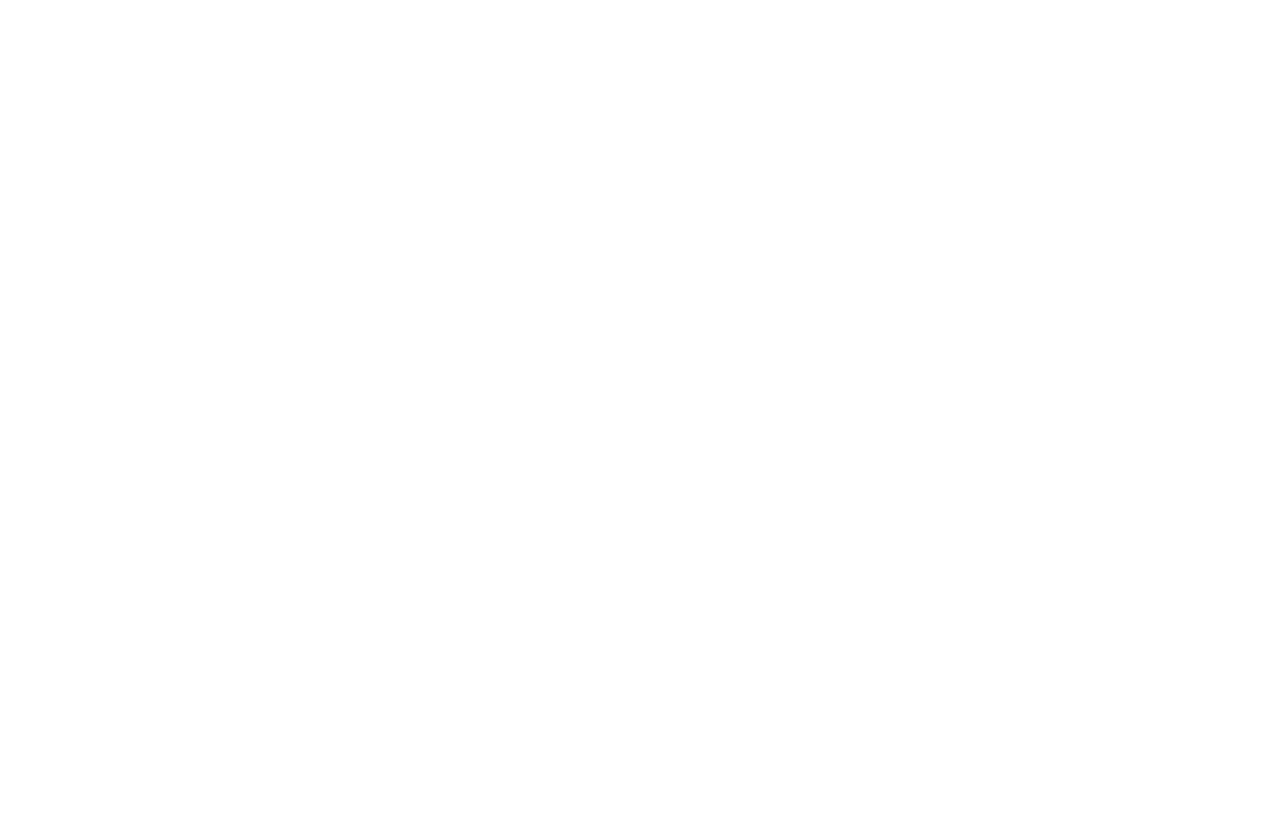
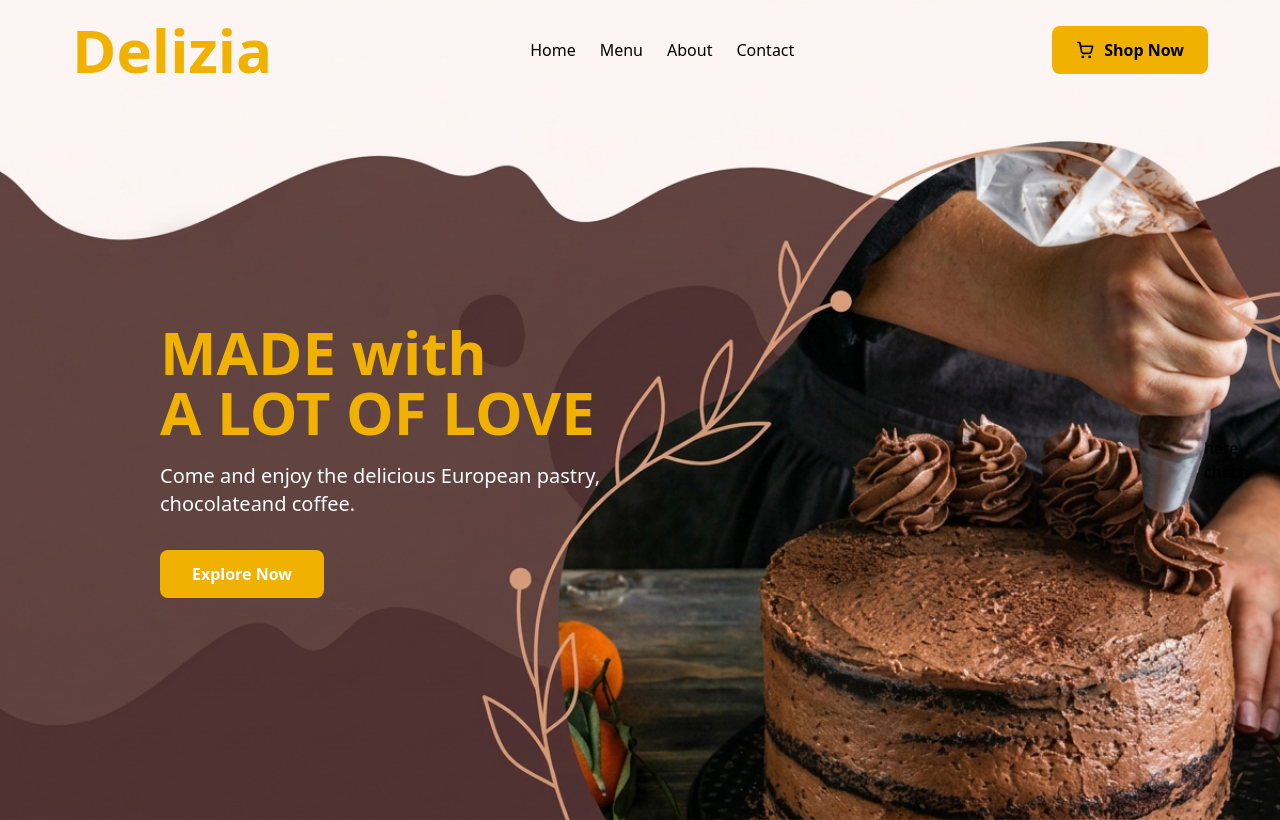
Before and after one commit to relish-dotcom/first-website, a plain HTML site: page index.html in a window 1280 px wide. Drawn offline with nearby package versions, Linux system fonts and the light colour scheme.

Commit message:
Enhance index.html with layout and styling
Added meta tags for viewport and charset, linked Font Awesome, and structured the header and landing page with appropriate classes and styles.

```diff
--- a/index.html
+++ b/index.html
@@ -1,11 +1,68 @@
 <!DOCTYPE html>
+<html lang="en">
+<head>
+    <meta charset="UTF-8">
+    <meta name="viewport" content="width=device-width, initial-scale=1.0">
+    <link rel="stylesheet" href="https://cdnjs.cloudflare.com/ajax/libs/font-awesome/7.3.1/css/all.min.css">
+    <title>Delizia</title>
 
-<html lang="en" xmlns="http://www.w3.org/1999/xhtml">
-<head>
-    <meta charset="utf-8" />
-    <title></title>
+    <script src="https://cdn.jsdelivr.net/npm/@tailwindcss/browser@4"></script>
 </head>
-<body>
+
+<body class="m-0 p-0">
+
+    <!--Header + landing page -->
+    <div class="min-h-screen bg-cover bg-center bg-no-repeat"
+         style="background-image: url('images/11222.jpg')">
+
+         <!--Header-->
+         <header class="py-5">
+            <div class="w-full px-14 md:px-18 flex justify-between items-center">
+
+                <h1 class="text-yellow-500 text-6xl font-bold">
+                    Delizia
+                </h1>
+
+                <nav class="flex gap-6">
+                    <a href="#" class="text-black hover:text-yellow-400">Home</a>
+                    <a href="#" class="text-black hover:text-yellow-400">Menu</a>
+                    <a href="#" class="text-black hover:text-yellow-400">About</a>
+                    <a href="#" class="text-black hover:text-yellow-400">Contact</a>
+                </nav>
+                <button class="flex items-center gap-2 bg-yellow-500 hover:bg-yellow-400 text-black px-6 py-3 rounded-lg font-semibold transition">
+
+                    <svg xmlns="http://www.w3.org/2000/svg" fill="none" viewBox="0 0 24 24"
+         stroke-width="2" stroke="currentColor" class="w-5 h-5">
+        <path stroke-linecap="round" stroke-linejoin="round"
+              d="M2.25 3h1.386c.51 0 .955.343 1.087.835l.383 1.437m0 0L6.75 14.25a2.25 2.25 0 002.182 1.75h7.136a2.25 2.25 0 002.182-1.75l1.644-6.75H5.106zM9 20.25a.75.75 0 11-1.5 0 .75.75 0 011.5 0zm8.25 0a.75.75 0 11-1.5 0 .75.75 0 011.5 0z"/>
+            </svg>
+
+    Shop Now
+</button>
+
+            </div>
+        </header>
+
+        <!--Landing page-->
+         <section class="min-h-[calc(100vh-80px)] flex items-center">
+
+    <div class="w-full px-36 md:px-40"">
+
+        <div class="max-w-xl text-white">
+            <h2 class="text-6xl font-bold text-yellow-500">
+                MADE with <br> A LOT OF LOVE
+            </h2>
+
+            <p class="text-xl mt-5">
+                Come and enjoy the delicious
+European pastry, <br> chocolateand coffee.
+            </p>
+
+            <button class="mt-8 bg-yellow-500 px-8 py-3 rounded-lg font-bold hover:bg-yellow-400 hover:scale-105 transition duration-300">
+                Explore Now
+            </button>
+        </div>
+    </div>
 
 </body>
-</html>
+</html> here chech
```
